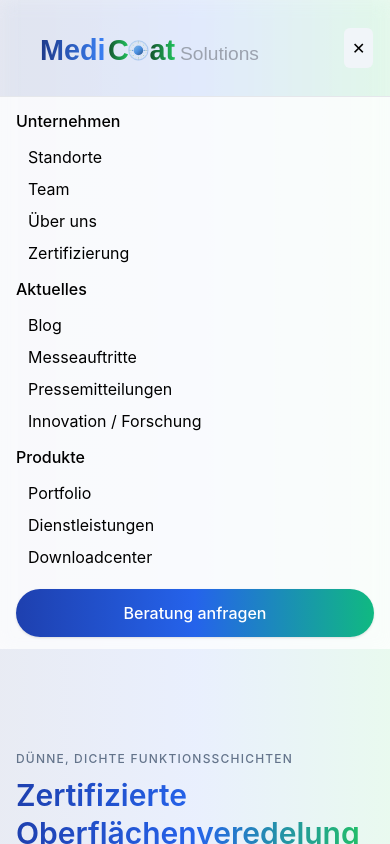
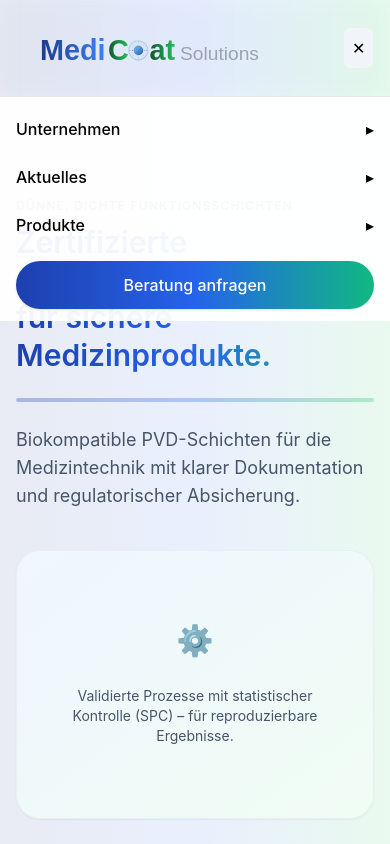
Before and after one commit to peniede/medi-coat-solutions, a React (Vite) app: page / in a window 390 px wide. Both pictures are taken after a click on the button "Menü öffnen". Shown: the top 844 px of the page. Built offline with nearby package versions, Linux system fonts and the light colour scheme; the HTML template or start-up script is replaced by a standard one.

Commit message:
Refactor Navbar for improved mobile navigation and accessibility; add collapsible sections for company, news, and products

```diff
--- a/src/components/Navbar.jsx
+++ b/src/components/Navbar.jsx
@@ -1,9 +1,11 @@
 import React, { useState, useRef, useEffect } from 'react'
-import { Link } from 'react-router-dom'
+import { Link, useNavigate } from 'react-router-dom'
 import Button from './Button'
 import MediCoatLogo from './MediCoatLogo'
 
 export default function Navbar(){
+  const navigate = useNavigate()
+  try { console.log('[Navbar] mount') } catch(e) {}
   const [openMobile, setOpenMobile] = useState(false)
   const [companyOpen, setCompanyOpen] = useState(false)
   const [newsOpen, setNewsOpen] = useState(false)
@@ -23,6 +25,45 @@ export default function Navbar(){
     document.addEventListener('mousedown', onDocClick)
     return () => document.removeEventListener('mousedown', onDocClick)
   }, [])
+
+  // Helper for mobile navigation: log, navigate and close menus
+  function navigateAndClose(path, closeSetter) {
+    try {
+      console.log('[Navbar] navigateAndClose ->', path)
+    } catch (e) {
+      // ignore console errors in environments that block it
+    }
+    if (typeof closeSetter === 'function') {
+      closeSetter(false)
+    }
+    setOpenMobile(false)
+    navigate(path)
+  }
+
+  // Fallback that sets the hash directly and closes menus (works even if anchor navigation is intercepted)
+  function setHashAndClose(hashPath, closeSetter) {
+    try {
+      console.log('[Navbar] setHashAndClose ->', hashPath)
+    } catch (e) {}
+    if (typeof closeSetter === 'function') closeSetter(false)
+    setOpenMobile(false)
+    // avoid double navigation on touch+click
+    if (setHashAndClose._locked) return
+    setHashAndClose._locked = true
+    setTimeout(() => { setHashAndClose._locked = false }, 500)
+    // ensure leading #/
+    if (typeof window !== 'undefined') {
+      try {
+        const hash = hashPath.startsWith('#') ? hashPath : `#${hashPath}`
+        // Force navigation by assigning a full href (works even if simple hash change is ignored)
+        const target = `${window.location.origin}${window.location.pathname}${hash}`
+        window.location.assign(target)
+      } catch (e) {
+        // fallback to hash change
+        window.location.hash = hashPath
+      }
+    }
+  }
 
   return (
     <header className="backdrop-blur bg-gradient-to-r from-blue-900/0 via-blue-600/0 to-green-500/0 sticky top-0 z-50">
@@ -111,45 +152,71 @@ export default function Navbar(){
 
       {/* Mobile menu */}
       {openMobile && (
-        <div className="md:hidden bg-white/80 backdrop-blur border-t">
+  <div className="md:hidden absolute left-0 right-0 top-full bg-white/95 backdrop-blur border-t z-[9999] pointer-events-auto">
           <div className="px-4 py-3 space-y-2">
+            {/* Unternehmen (collapsible) */}
             <div>
-              <div className="font-medium">Unternehmen</div>
-              <div className="mt-2 flex flex-col pl-3">
-                <Link to="/standorte" onClick={() => setOpenMobile(false)} className="py-1">Standorte</Link>
-                <Link to="/team" onClick={() => setOpenMobile(false)} className="py-1">Team</Link>
-                <Link to="/about" onClick={() => setOpenMobile(false)} className="py-1">Über uns</Link>
-                <Link to="/unternehmen/zertifizierung" onClick={() => setOpenMobile(false)} className="py-1">Zertifizierung</Link>
-              </div>
+              <button
+                className="w-full flex items-center justify-between py-2"
+                onClick={() => setCompanyOpen(v => !v)}
+                aria-expanded={companyOpen}
+              >
+                <span className="font-medium">Unternehmen</span>
+                <span className="ml-2">{companyOpen ? '▾' : '▸'}</span>
+              </button>
+              {companyOpen && (
+                <div className="mt-2 flex flex-col pl-3">
+                  <a href="#/standorte" onPointerDown={() => setHashAndClose('#/standorte', setCompanyOpen)} onClick={() => setHashAndClose('#/standorte', setCompanyOpen)} className="py-1 block">Standorte</a>
+                  <a href="#/team" onPointerDown={() => setHashAndClose('#/team', setCompanyOpen)} onClick={() => setHashAndClose('#/team', setCompanyOpen)} className="py-1 block">Team</a>
+                  <a href="#/about" onPointerDown={() => setHashAndClose('#/about', setCompanyOpen)} onClick={() => setHashAndClose('#/about', setCompanyOpen)} className="py-1 block">Über uns</a>
+                  <a href="#/unternehmen/zertifizierung" onPointerDown={() => setHashAndClose('#/unternehmen/zertifizierung', setCompanyOpen)} onClick={() => setHashAndClose('#/unternehmen/zertifizierung', setCompanyOpen)} className="py-1 block">Zertifizierung</a>
+                </div>
+              )}
             </div>
 
+            {/* Aktuelles (collapsible) */}
             <div>
-              <div>
-                <div className="font-medium">Aktuelles</div>
+              <button
+                className="w-full flex items-center justify-between py-2"
+                onClick={() => setNewsOpen(v => !v)}
+                aria-expanded={newsOpen}
+              >
+                <span className="font-medium">Aktuelles</span>
+                <span className="ml-2">{newsOpen ? '▾' : '▸'}</span>
+              </button>
+              {newsOpen && (
                 <div className="mt-2 flex flex-col pl-3">
-                  <Link to="/blog" onClick={() => { setOpenMobile(false); setNewsOpen(false); }} className="py-1">Blog</Link>
-                  <Link to="/messeauftritte" onClick={() => { setOpenMobile(false); setNewsOpen(false); }} className="py-1">Messeauftritte</Link>
-                  <Link to="/pressemitteilungen" onClick={() => { setOpenMobile(false); setNewsOpen(false); }} className="py-1">Pressemitteilungen</Link>
-                  <Link to="/innovation-forschung" onClick={() => { setOpenMobile(false); setNewsOpen(false); }} className="py-1">Innovation / Forschung</Link>
+                  <a href="#/blog" onPointerDown={() => setHashAndClose('#/blog', setNewsOpen)} onClick={() => setHashAndClose('#/blog', setNewsOpen)} className="py-1 block">Blog</a>
+                  <a href="#/messeauftritte" onPointerDown={() => setHashAndClose('#/messeauftritte', setNewsOpen)} onClick={() => setHashAndClose('#/messeauftritte', setNewsOpen)} className="py-1 block">Messeauftritte</a>
+                  <a href="#/pressemitteilungen" onPointerDown={() => setHashAndClose('#/pressemitteilungen', setNewsOpen)} onClick={() => setHashAndClose('#/pressemitteilungen', setNewsOpen)} className="py-1 block">Pressemitteilungen</a>
+                  <a href="#/innovation-forschung" onPointerDown={() => setHashAndClose('#/innovation-forschung', setNewsOpen)} onClick={() => setHashAndClose('#/innovation-forschung', setNewsOpen)} className="py-1 block">Innovation / Forschung</a>
                 </div>
-              </div>
+              )}
             </div>
 
+            {/* Produkte (collapsible) */}
             <div>
-            <div>
-              <div className="font-medium">Produkte</div>
-              <div className="mt-2 flex flex-col pl-3">
-                <Link to="/produkte/portfolio" onClick={() => { setOpenMobile(false); setProductOpen(false); }} className="py-1">Portfolio</Link>
-                <Link to="/produkte/dienstleistungen" onClick={() => { setOpenMobile(false); setProductOpen(false); }} className="py-1">Dienstleistungen</Link>
-                <Link to="/produkte/downloadcenter" onClick={() => { setOpenMobile(false); setProductOpen(false); }} className="py-1">Downloadcenter</Link>
-              </div>
-            </div>
+              <button
+                className="w-full flex items-center justify-between py-2"
+                onClick={() => setProductOpen(v => !v)}
+                aria-expanded={productOpen}
+              >
+                <span className="font-medium">Produkte</span>
+                <span className="ml-2">{productOpen ? '▾' : '▸'}</span>
+              </button>
+              {productOpen && (
+                <div className="mt-2 flex flex-col pl-3">
+                  <a href="#/produkte/portfolio" onPointerDown={() => setHashAndClose('#/produkte/portfolio', setProductOpen)} onClick={() => setHashAndClose('#/produkte/portfolio', setProductOpen)} className="py-1 block">Portfolio</a>
+                  <a href="#/produkte/dienstleistungen" onPointerDown={() => setHashAndClose('#/produkte/dienstleistungen', setProductOpen)} onClick={() => setHashAndClose('#/produkte/dienstleistungen', setProductOpen)} className="py-1 block">Dienstleistungen</a>
+                  <a href="#/produkte/downloadcenter" onPointerDown={() => setHashAndClose('#/produkte/downloadcenter', setProductOpen)} onClick={() => setHashAndClose('#/produkte/downloadcenter', setProductOpen)} className="py-1 block">Downloadcenter</a>
+                </div>
+              )}
             </div>
 
             <div className="pt-2">
-              <Link to="/contact" onClick={() => setOpenMobile(false)}>
+              <a href="#/contact" onClick={() => setOpenMobile(false)}>
                 <Button className="w-full">Beratung anfragen</Button>
-              </Link>
+              </a>
             </div>
           </div>
         </div>
```
